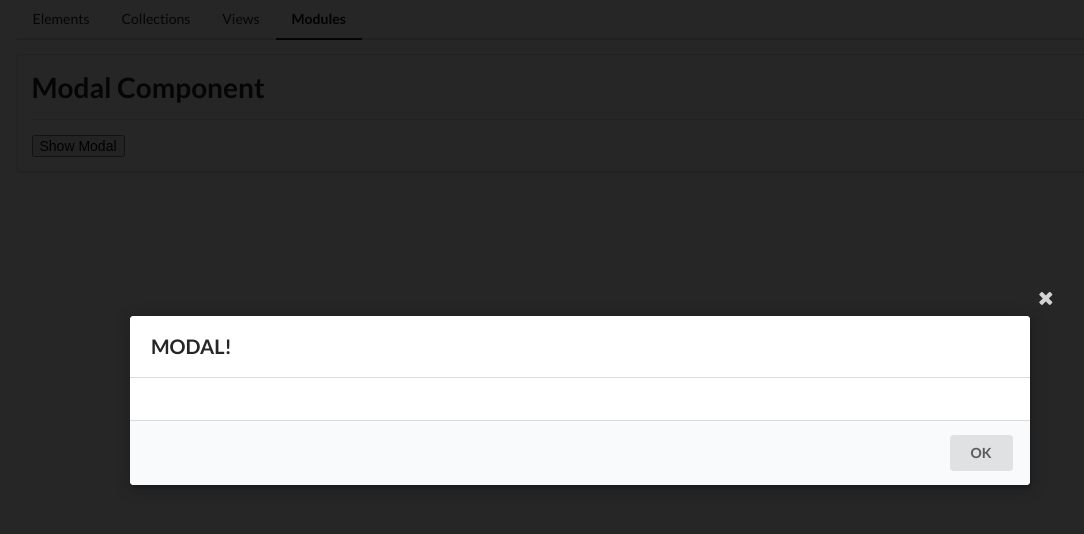
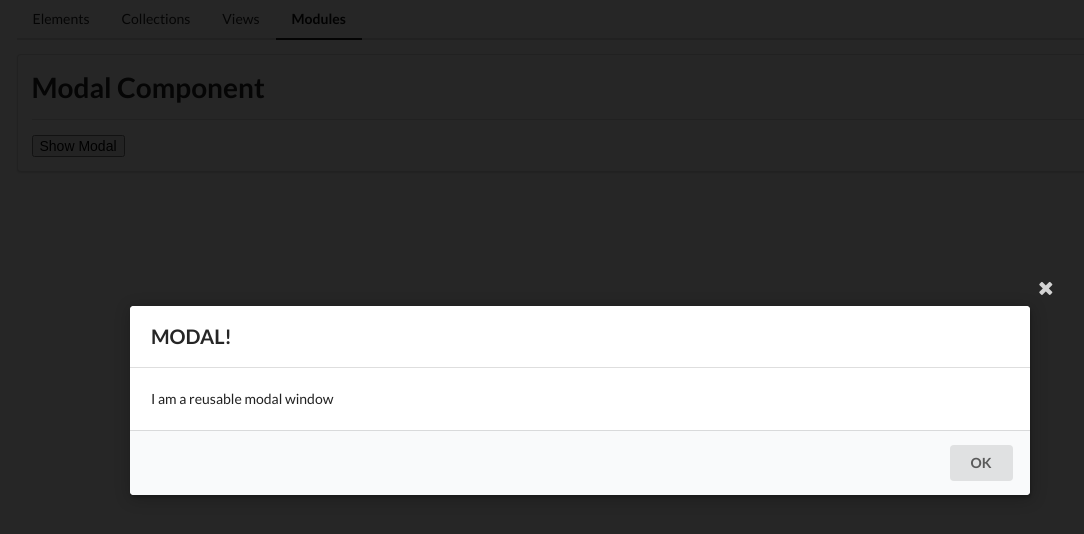
Before and after one commit to akgmage/components, an Angular app: page /mods in a window 1280 px wide. Both pictures are taken after a click on the button "Show Modal". Shown: the top 534 px of the page, without its empty margins (60-1144 px from the left). Built offline with nearby package versions, Linux system fonts and the light colour scheme.

Commit message:
Add paragraph tag inside app-modal component

```diff
--- a/src/app/mods/mods-home/mods-home.component.html
+++ b/src/app/mods/mods-home/mods-home.component.html
@@ -1,3 +1,5 @@
 <app-divider>Modal Component</app-divider>
 <button (click)="onClick()">Show Modal</button>
-<app-modal (close)="onClick()" *ngIf="modalOpen"></app-modal>
+<app-modal (close)="onClick()" *ngIf="modalOpen">
+    <p>I am a reusable modal window</p>
+</app-modal>
```
